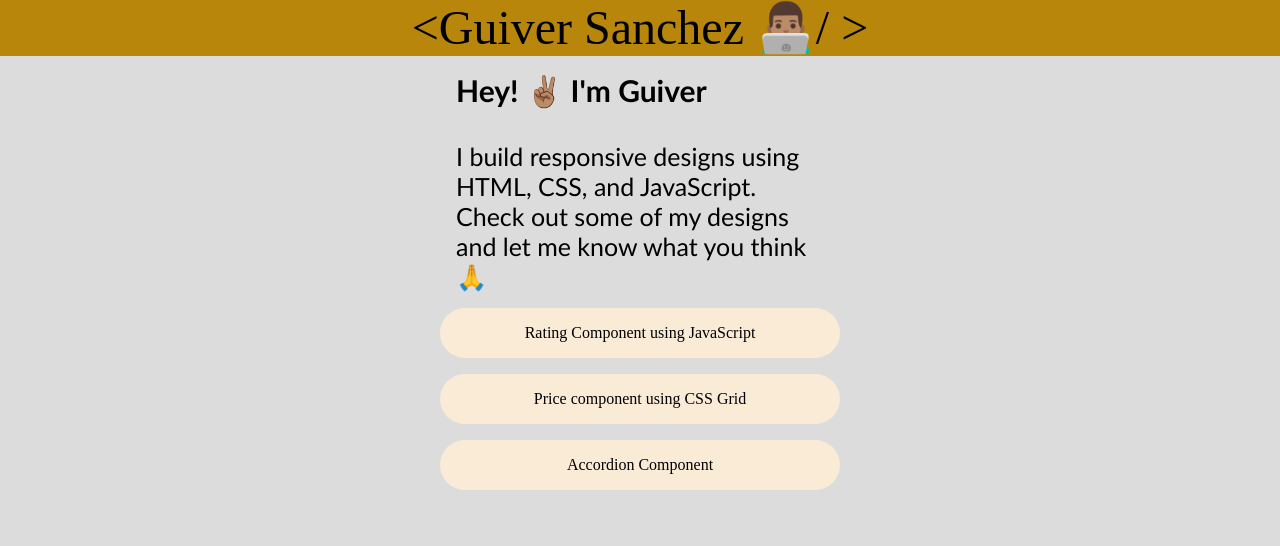
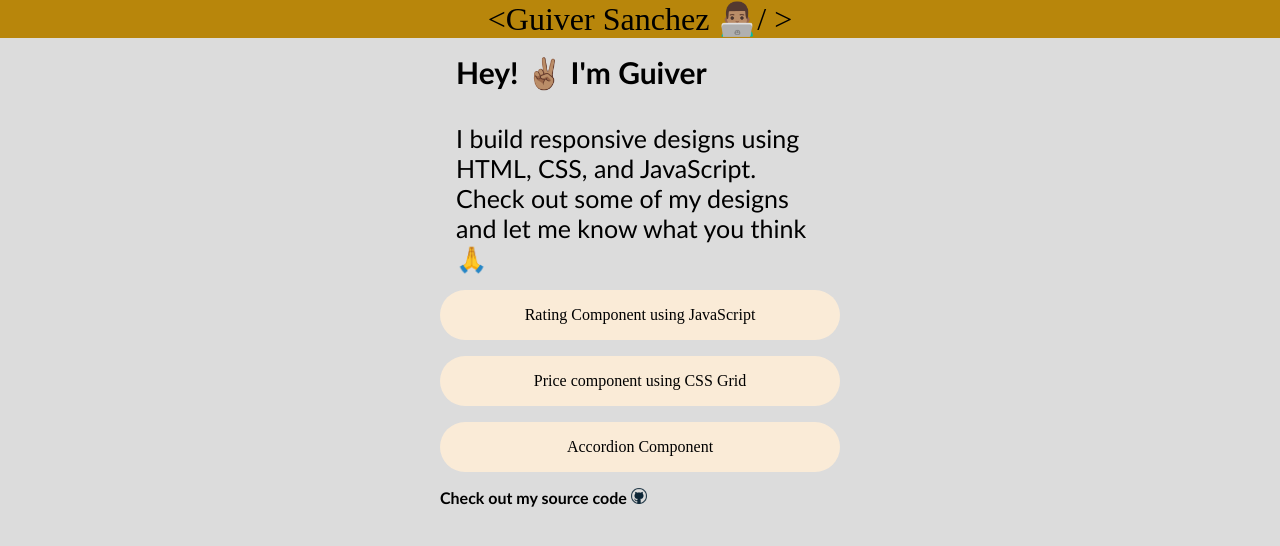
Before and after one commit to SelfTaughtDood/MolinaWebTech.github.io, a website: page index.html in a window 1280 px wide. Drawn offline with nearby package versions, Linux system fonts and the light colour scheme; a web font is replaced by a local one.

Commit message:
added github logo

```diff
--- a/index.html
+++ b/index.html
@@ -18,7 +18,7 @@
         <h1 class="animate__animated animate__slideInLeft">
           Hey! ✌🏽 I'm Guiver
         </h1>
-        <p class="animate__animated animate__fadeInRight animate__delay-2s">
+        <p class="animate__animated animate__fadeInRight animate__delay-1s">
           I build responsive designs using HTML, CSS, and JavaScript. Check out some of my designs and let me know what you think 🙏
         </p>
 
@@ -31,6 +31,7 @@
             Accordion Component
           </a>
         </ul>
+        <strong class="animate__animated animate__delay-4s animate__zoomIn">Check out my source code <a href="https://github.com/SelfTaughtDood"><img src="./images/github-logo.png" alt="github logo"></a></strong>
       </article>
     </main>
   </div>
--- a/styles.css
+++ b/styles.css
@@ -25,7 +25,7 @@ header {
   display: flex;
   align-items: center;
   justify-content: center;
-  font-size: 3rem;
+  font-size: 2rem;
 }
 
 .container {
@@ -76,6 +76,14 @@ ul a:hover {
   transition: .5s;
 }
 
+strong {
+  font-family: 'Trebuchet MS', sans-serif;
+}
+
+img {
+  width: 1rem;
+}
+
 @media (min-width: 400px) {
   .container {
     width: 400px;
```
